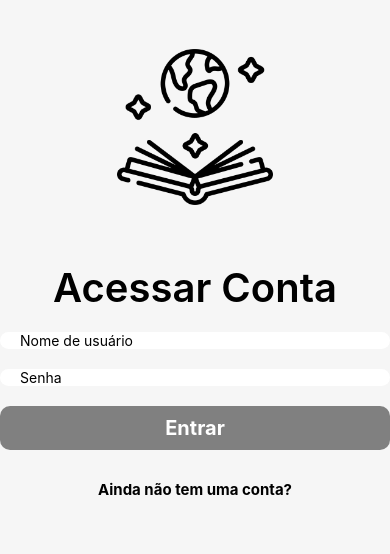
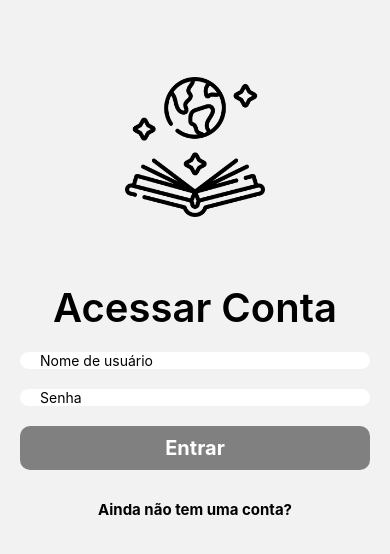
Before and after one commit to devpedrofurquim/books-finder, a React Native app: screen /Login in a window 390 px wide. Shown: the top 554 px of the page. Built offline with nearby package versions, Linux system fonts and the light colour scheme; no server answers.

Commit message:
feat: Add react-navigation and stack-navigation to project and edit App.tsx
Edit App.tsx file in order to follow the structure of react-navigation taught on the react-navigation docs

```diff
--- a/App.tsx
+++ b/App.tsx
@@ -1,7 +1,6 @@
 import React, { useEffect, useState } from 'react';
 import { Platform, SafeAreaView, StyleSheet, Text } from 'react-native';
-import Login from './src/views/auth/login';
-import Register from './src/views/auth/register';
+import Navigation from './src/navigation';
 
 function App(): React.JSX.Element {
 
@@ -30,14 +29,13 @@ function App(): React.JSX.Element {
   const styles = StyleSheet.create({
     root: {
       flex: 1,
-      padding: 20,
       backgroundColor: '#f6f6f6'
     },
   })
 
   return (
    <SafeAreaView style={styles.root}>
-    <Login/>
+    <Navigation/>
    </SafeAreaView>
   );
 }
--- a/package.json
+++ b/package.json
@@ -12,8 +12,12 @@
   },
   "dependencies": {
     "@react-navigation/native": "^6.1.17",
+    "@react-navigation/stack": "^6.3.29",
     "react": "^18.3.1",
-    "react-native": "0.74.2"
+    "react-native": "0.74.2",
+    "react-native-gesture-handler": "^2.16.2",
+    "react-native-safe-area-context": "^4.10.4",
+    "react-native-screens": "^3.31.1"
   },
   "devDependencies": {
     "@babel/core": "^7.24.7",
--- a/src/views/auth/styles.ts
+++ b/src/views/auth/styles.ts
@@ -3,7 +3,8 @@ import { StyleSheet } from "react-native";
 // styles used by Login and Register views
 export const authStyles = StyleSheet.create({
     root: {
-        alignItems: 'center'
+        alignItems: 'center',
+        margin: 20,
     },
     logo: {
         width: '40%',
--- a/src/views/index.tsx
+++ b/src/views/index.tsx
@@ -1,3 +1,5 @@
+// App Views
+export * from './app/home';
 // auth views
 export * from './auth/login';
 export * from './auth/register';
```
Also changed, not shown: 2 other files (tests, documents, lock files or other folders).
